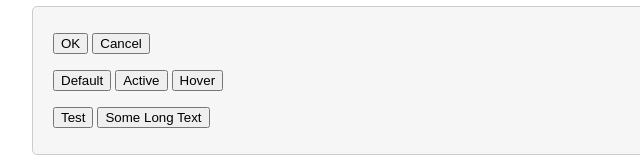
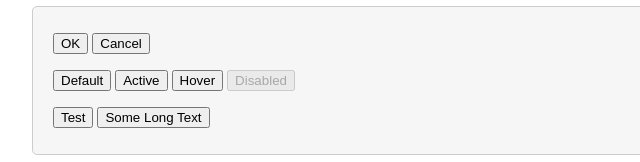
Before and after one commit to conradz/hut-base, a website: page example/index.html in a window 1280 px wide. Shown: the part 2013-2175 px from the top of the page, 248-888 px from the left. Drawn offline with Linux system fonts and the light colour scheme.

Commit message:
Add disabled button style

```diff
--- a/example/index.html
+++ b/example/index.html
@@ -150,6 +150,7 @@
                     <button>Default</button>
                     <button class="active">Active</button>
                     <button class="hover">Hover</button>
+                    <button disabled>Disabled</button>
                 </p>
 
                 <p>
--- a/styles/buttons.css
+++ b/styles/buttons.css
@@ -18,3 +18,7 @@ button:active,
 button.active {
     background-color: var(button-color-active);
 }
+
+button:disabled {
+    background-color: var(button-color-disabled);
+}
--- a/styles/variables.css
+++ b/styles/variables.css
@@ -29,5 +29,6 @@
     var-button-color-default: #0093B8;
     var-button-color-hover: #0FC3F0;
     var-button-color-active: #007A99;
+    var-button-color-disabled: #9FA3A5;
     var-button-transition-time: 0.3s;
 }
```
